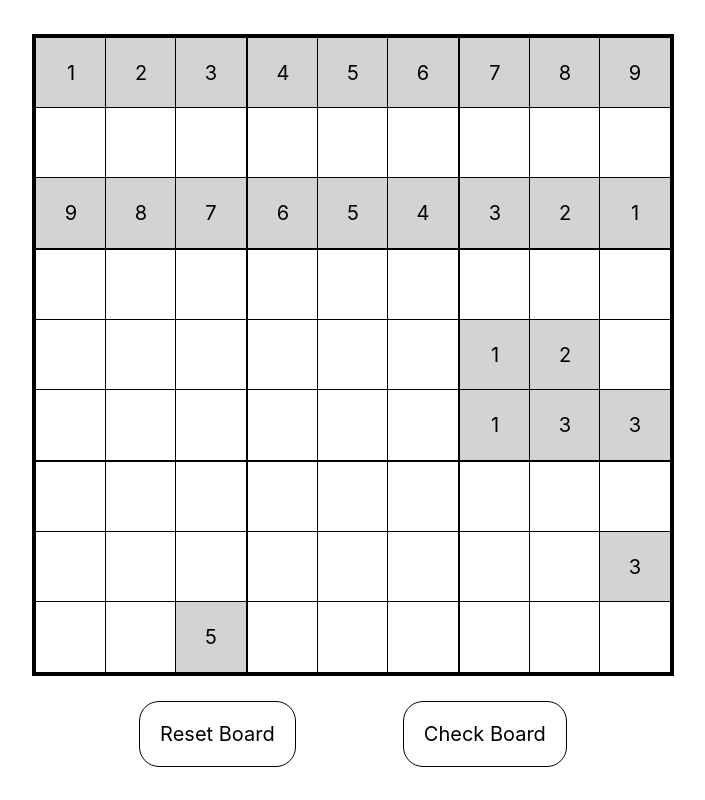
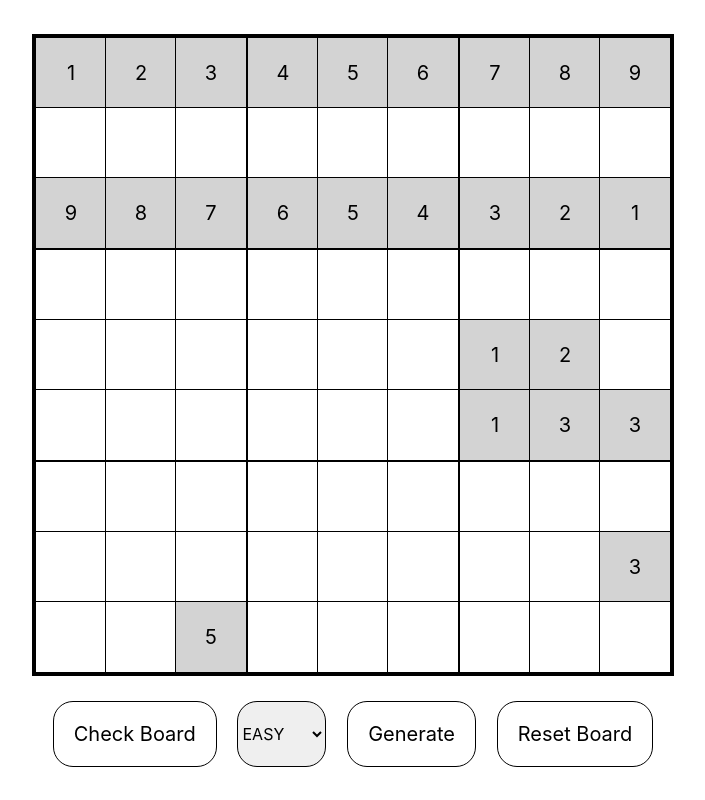
Before and after one commit to Bernard-Borg/SudokuApp, a Vue app: page / in a window 1280 px wide. Shown: the whole page, without its empty margins (287-992 px from the left). Built offline with nearby package versions, Linux system fonts and the light colour scheme.

Commit message:
Added generate board control and fixed issue
Issue was related to being able to change disabled cells when moving with the arrow keys

```diff
--- a/src/App.vue
+++ b/src/App.vue
@@ -3,6 +3,7 @@ import SudokuBoard from './components/SudokuBoard.vue';
 import ResetButton from './components/ResetButton.vue';
 import { DifficultyLevel, useGameStore } from './stores/GameStore';
 import CheckButton from './components/CheckButton.vue';
+import GenerateBoardControl from './components/GenerateBoardControl.vue';
 
 const board = useGameStore();
 
@@ -33,8 +34,9 @@ board.generateNewBoard(DifficultyLevel.EASY);
   <main>
     <SudokuBoard />
     <div id="bottom-buttons">
+      <CheckButton />
+      <GenerateBoardControl />
       <ResetButton />
-      <CheckButton />
     </div>
   </main>
 </template>
--- /dev/null
+++ b/src/components/GenerateBoardControl.vue
@@ -0,0 +1,29 @@
+<script setup lang="ts">
+import { DifficultyLevel, useGameStore } from "@/stores/GameStore";
+
+const boardStore = useGameStore();
+
+function callGenerateBoard() {
+    const selectElement = document.getElementById("difficulty") as HTMLSelectElement;
+    const selectedItem = Number(selectElement.value);
+
+    boardStore.generateNewBoard(selectedItem);
+}
+</script>
+
+<template>
+    <select name="difficulty" id="difficulty">
+        <option v-for="(n, i) in Object.keys(DifficultyLevel).filter((k) => isNaN(Number(k)))" :key="i" :value="i">{{ n
+        }}</option>
+    </select>
+    <button @click="callGenerateBoard">Generate</button>
+</template>
+
+<style>
+select#difficulty {
+    border-radius: 20px;
+    font-family: 'Inter', 'Segoe UI', sans-serif;
+    border: 1px solid black;
+    font-size: 16px;
+}
+</style>
--- a/src/components/SudokuCell.vue
+++ b/src/components/SudokuCell.vue
@@ -8,11 +8,8 @@ const props = defineProps<{
 }>();
 
 function handleClick(event: MouseEvent) {
-	if (board.cellEnabled(props.x, props.y)) {
-		event.stopPropagation(); //Stop click event from also firing document click event
-
-		board.focusCell(props.x, props.y);
-	}
+	event.stopPropagation(); //Stop click event from also firing document click event
+	board.focusCell(props.x, props.y);
 }
 </script>
 
--- a/src/stores/GameStore.ts
+++ b/src/stores/GameStore.ts
@@ -117,9 +117,11 @@ export const useGameStore = defineStore({
       this.focusCell(currentX, currentY);
     },
     focusCell(x: number, y: number) {
-      this.$patch({
-        currentClickCell: new CellCoordinate(x, y)
-      });
+      if (this.cellEnabled(x, y)) {
+        this.$patch({
+          currentClickCell: new CellCoordinate(x, y)
+        });
+      }
     },
     generateNewBoard(difficultyLevel: DifficultyLevel) {
       const tempBoard = [
```
